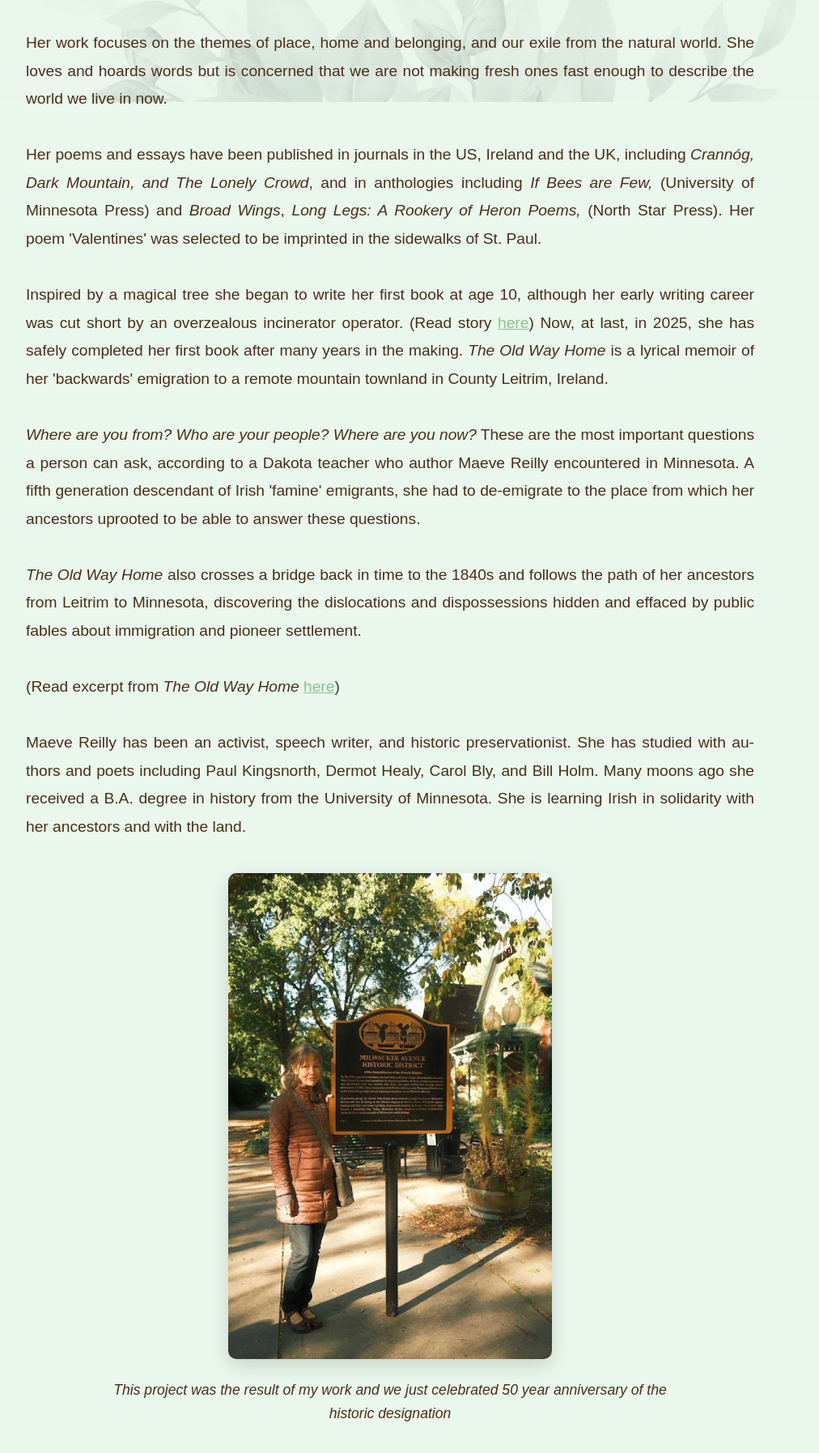
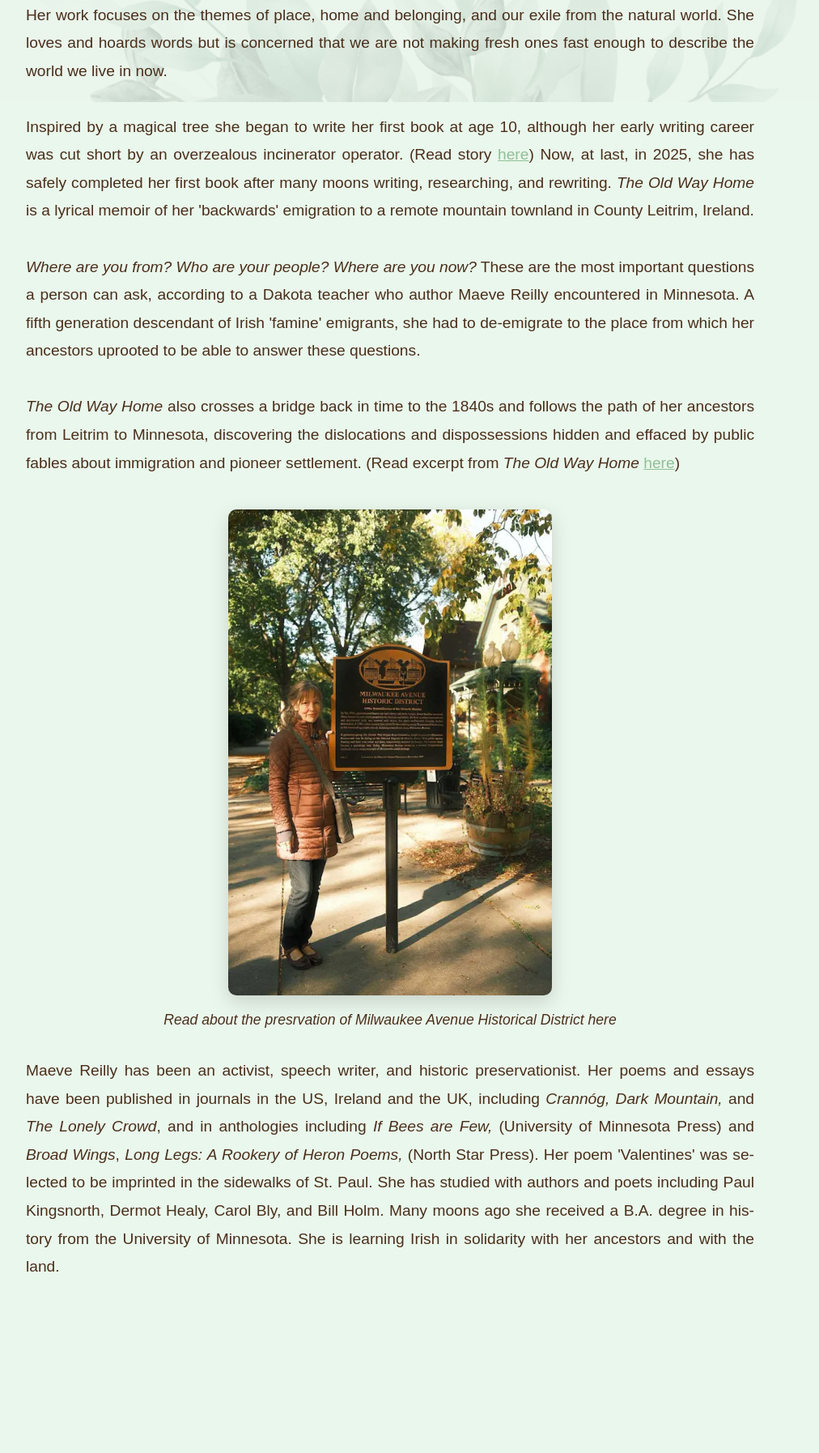
Before and after one commit to informaswan/MeavesWebsite, a plain HTML site: page index.html in a window 1280 px wide. Shown: the part 994-2788 px from the top of the page at 81% size, without its empty margins (158-1170 px from the left). After the commit the page ends 2688 px from the top, so only its background shows below. Drawn offline with nearby package versions, Linux system fonts and the light colour scheme.

Commit message:
Style Changes

```diff
--- a/css/styles.css
+++ b/css/styles.css
@@ -307,6 +307,7 @@ h6 {
   background-repeat: no-repeat;
   margin-right: 15rem;
   margin-left: 15rem;
+  margin-bottom: 0 auto;
   border-radius: 20px;
   box-shadow: 0 4px 8px rgba(0, 0, 0, 0.2);
 }
@@ -612,7 +613,7 @@ h6,
   object-fit: contain;
   border-radius: 10px;
   box-shadow: 0 8px 25px rgba(0, 0, 0, 0.15);
-  margin-bottom: 1.5rem;
+  margin-bottom: 1rem;
   display: block;
   margin-left: auto;
   margin-right: auto;
--- a/index.html
+++ b/index.html
@@ -41,7 +41,6 @@
             <section class="content-section">
                 <div class="section-text">
                     <h2 class="author-like">Welcome writers, readers, friends</h2>
-                    <br>
                     <p>Maeve Reilly writes poems, histories, and stories from her desk in Minnesota and sometimes
                     Ireland, where she once lived.
                     <br><br>
@@ -49,14 +48,9 @@
                     world. She loves and hoards words but is concerned that we are not making fresh ones fast
                     enough to describe the world we live in now.
                     <br><br>
-                    Her poems and essays have been published in journals in the US, Ireland and the UK, including
-                    <em>Crannóg, Dark Mountain, and The Lonely Crowd</em>, and in anthologies including <em>If Bees are Few,</em>
-                    (University of Minnesota Press) and <em>Broad Wings</em>,<em> Long Legs: A Rookery of Heron Poems,</em> (North
-                    Star Press). Her poem &#39;Valentines&#39; was selected to be imprinted in the sidewalks of St. Paul.
-                    <br><br>
                     Inspired by a magical tree she began to write her first book at age 10, although her early writing
                     career was cut short by an overzealous incinerator operator. (Read story <span class="incinerator-link" onclick="showPage('story')">here</span>) Now, at last, in
-                    2025, she has safely completed her first book after many years in the making. <em>The Old Way Home
+                    2025, she has safely completed her first book after many moons writing, researching, and rewriting. <em>The Old Way Home
                     </em> is a lyrical memoir of her &#39;backwards&#39; emigration to a remote mountain townland in
                     County Leitrim, Ireland.
                     <br><br>
@@ -68,23 +62,23 @@
                     <br><br>
                     <em>The Old Way Home</em> also crosses a bridge back in time to the 1840s and follows the path of her
                     ancestors from Leitrim to Minnesota, discovering the dislocations and dispossessions hidden
-                    and effaced by public fables about immigration and pioneer settlement.
-                    <br><br>
-                    (Read excerpt from <em>The Old Way Home</em> <span class="incinerator-link" onclick="showPage('beauty')">here</span>)
-                    <br><br>
-                    Maeve Reilly has been an activist, speech writer, and historic preservationist. She has studied
+                    and effaced by public fables about immigration and pioneer settlement. (Read excerpt from <em>The Old Way Home</em> <span class="incinerator-link" onclick="showPage('beauty')">here</span>)
+                    <br>
+                                             <!-- Anniversary Image Section -->
+                    <section class="anniversary-section">
+                         <div class="anniversary-container">
+                            <img src="IMG/Maeve50Year.webp" alt="50th Anniversary of Historic Designation" class="anniversary-image">
+                              <p class="anniversary-caption">Read about the presrvation of Milwaukee Avenue Historical District here</p>
+                         </div>
+                     </section>
+                    Maeve Reilly has been an activist, speech writer, and historic preservationist. Her poems and essays have been published in journals in the US, Ireland and the UK, including
+                    <em>Crannóg, Dark Mountain,</em> and <em>The Lonely Crowd</em>, and in anthologies including <em>If Bees are Few,</em>
+                    (University of Minnesota Press) and <em>Broad Wings</em>,<em> Long Legs: A Rookery of Heron Poems,</em> (North
+                    Star Press). Her poem &#39;Valentines&#39; was selected to be imprinted in the sidewalks of St. Paul. She has studied
                     with authors and poets including Paul Kingsnorth, Dermot Healy, Carol Bly, and Bill Holm. Many
                     moons ago she received a B.A. degree in history from the University of Minnesota. She is learning Irish in solidarity with her ancestors and with the land.</p>
-                                     <!-- Anniversary Image Section -->
-            <section class="anniversary-section">
-                <div class="anniversary-container">
-                    <img src="IMG/Maeve50Year.webp" alt="50th Anniversary of Historic Designation" class="anniversary-image">
-                    <p class="anniversary-caption">This project was the result of my work and we just celebrated 50 year anniversary of the historic designation</p>
                 </div>
             </section>
-                </div>
-            </section>
-
         </div>
     </div>
 
@@ -233,7 +227,7 @@
                         </figure>
                         <figure class="gallery-item">
                             <img src="IMG/BeesPhoto.webp" alt="Maeve with speaking at bees are few" loading="lazy">
-                            <figcaption>Reading at the launch of <em>If Bees Are Few: A Hive of Bee Poems</em> with poem and editor Jim Lenfesty.</figcaption>
+                            <figcaption>Reading at The Northern Spark event in St.Paul with poet and editor Jim Lenfesty.</figcaption>
                         </figure>
                         </figure>
                         <figure class="gallery-item">
```
